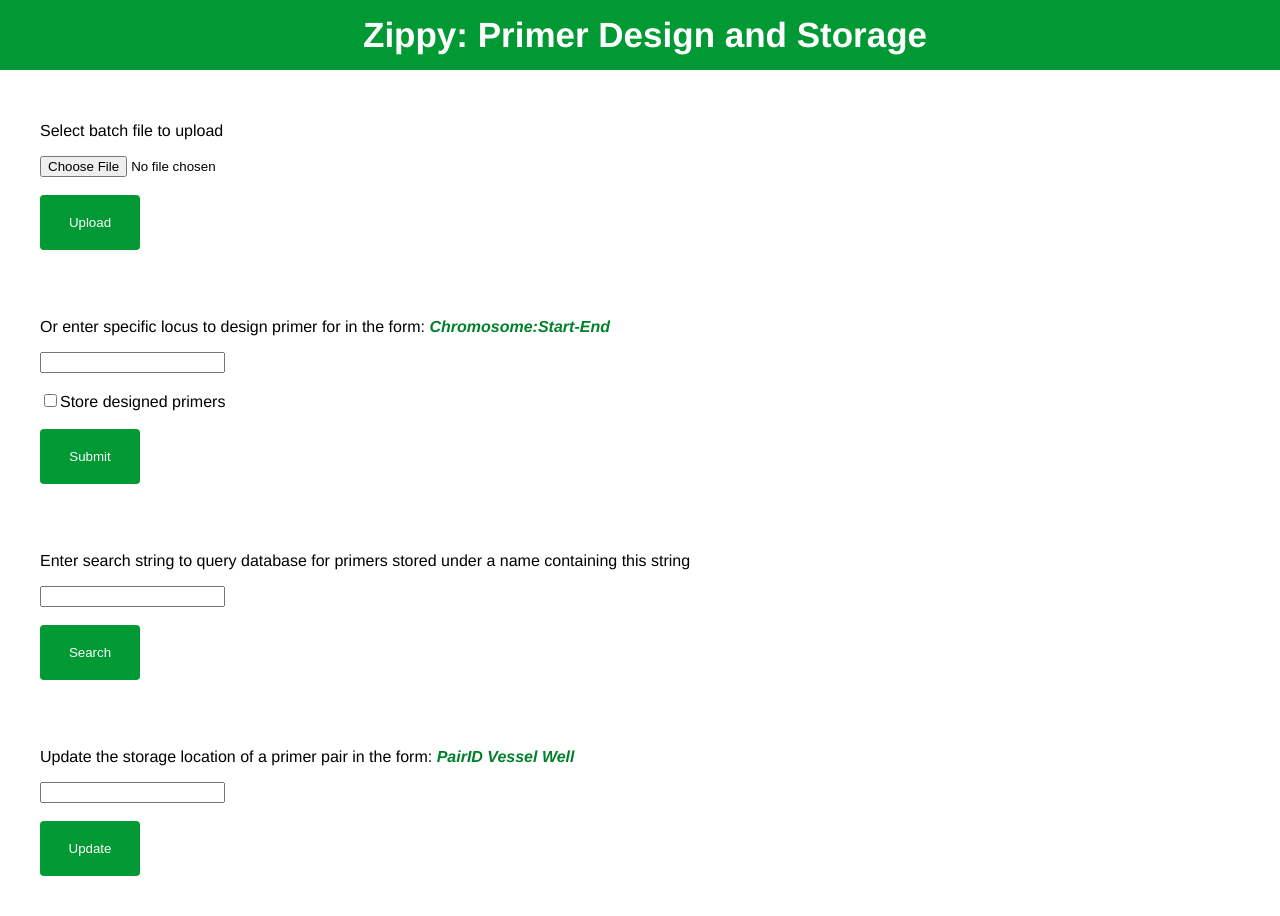
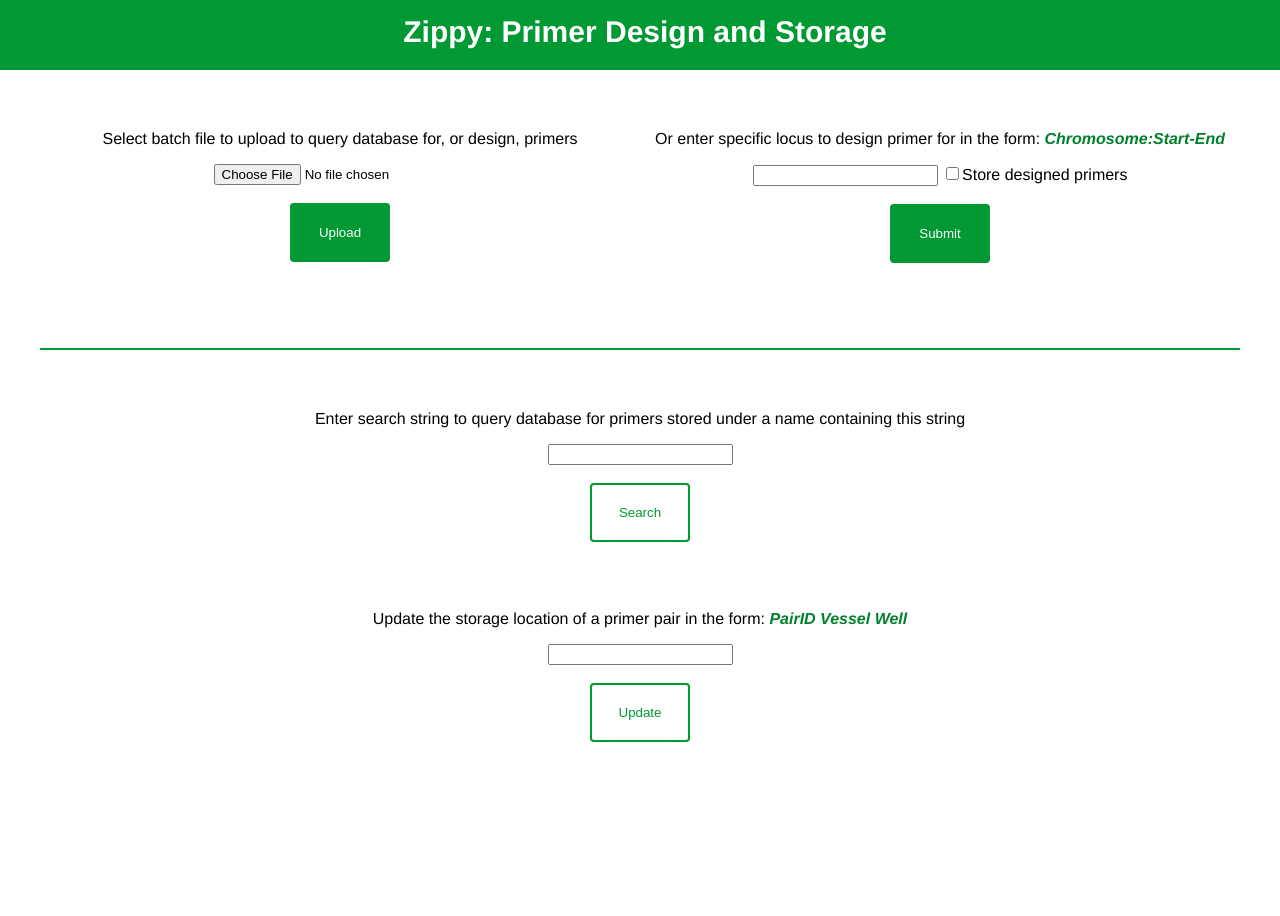
Before and after one commit to KingsPM/zippy, a Flask app: page / in a window 1280 px wide. After the commit the page ends 742 px from the top, so only its background shows below. Run offline with Flask 2, Linux system fonts and the light colour scheme.

Commit message:
search database by name working: up-to-date

```diff
--- a/app/static/styles.css
+++ b/app/static/styles.css
@@ -2,6 +2,7 @@ body {
     background-color: #FFFFFF;
     margin: 40px;
     font-family: helvetica;
+    text-align: left;
 }
 
 header {
@@ -12,7 +13,7 @@ header {
 	margin-left: -50px;
 	/*margin-bottom: 10px;*/
 	top:0;
-	font-size: 35px;
+	font-size: 30px;
 	text-align: center;
 	position: fixed;
 	height: 40px;
@@ -22,14 +23,23 @@ header {
 	margin-top: 80px;
 }
 
+#indexPage {
+    text-align: center;
+}
+
 #left {
 	float: left;
 	width: 50%;
+	height: 200px;
+    padding-right: 0%;
+    text-align: center;
 }
 
 #right {
 	float: right;
 	width: 50%;
+	height: 200px;
+	text-align: center;
 }
 
 h1 {
@@ -42,9 +52,21 @@ h1 {
 	margin-left: -10px;
 }
 
+input[type=file] {
+    cursor: pointer;
+}
+
+hr {
+	height: 2px;
+	color: #009933;
+	background-color: #009933;
+	border: none;
+}
+
 input[type=submit] {
 	background-color: #009933;
-    border: hidden;
+    border: 2px solid;
+	border-color: #009933;
     border-radius: 4px;
     color: white;
     padding: 20px;
@@ -53,8 +75,42 @@ input[type=submit] {
     width: 100px;
 }
 
-input[type=file] {
+input[type=submit]:hover {
+	background-color: white;
+	color: #009933;
+	font-weight: bold;
+}
+
+input[type=submit]:active {
+	background-color: white;
+	color: #009933;
+	font-weight: bold;
+	box-shadow: inset 0 0 5px 2px #009933;
+}
+
+#revButton {
+	background-color: white;
+	border: 2px solid;
+    border-radius: 4px;
+	border-color: #009933;
+	color: #009933;
+    padding: 20px;
+    text-decoration: none;
     cursor: pointer;
+    width: 100px;
+}
+
+#revButton:hover {
+	background-color: #009933;
+	color: white;
+	font-weight: bold;
+}
+
+#revButton:active {
+	background-color: white;
+	color: #009933;
+	font-weight: bold;
+	box-shadow: inset 0 0 5px 2px #009933;
 }
 
 .pop {
--- a/app/templates/base.html
+++ b/app/templates/base.html
@@ -6,9 +6,9 @@
     <body>
     	<div>
     	<a href="/index"><header><b>Zippy: Primer Design and Storage</b></header></a>
-        <hr>
     	</div>
     	<div id="below_header">
+            <br>
     	</div>
     	<div>
     	{% block content %}{% endblock %}
--- a/app/templates/index.html
+++ b/app/templates/index.html
@@ -1,32 +1,31 @@
 {% extends "base.html" %}
 {% block content %}
-    <div>
-        <div>
-            <p>Select batch file to upload</p>
+    <div id="indexPage">
+        <div id="left">
+            <p>Select batch file to upload to query database for, or design, primers</p>
             <form action="/upload/" method="post" enctype="multipart/form-data">
                 <input type="file" name="filePath"><br><br>
-                <input type="submit" value="Upload">
+                <input type="submit" value="Upload"><br><br>
             </form>
         </div>
         <div>
-            <br><br>
         </div>
-        <div>
+        <div id="right">
             <p>Or enter specific locus to design primer for in the form: <span class="pop">Chromosome:Start-End</span></p>
             <form action="/adhoc_design/" method="post" enctype="multipart/form-data">
-                <input type="text" name="locus"><br><br>
+                <input type="text" name="locus">
                 <input type="checkbox" name="store" value="True">Store designed primers<br><br>
-                <input type="submit" value="Submit">
+                <input type="submit" value="Submit"><br><br>
             </form>
         </div>
         <div>
-            <br><br>
+            <p>&nbsp</p><hr><br><br>
         </div>
         <div>
             <p>Enter search string to query database for primers stored under a name containing this string</p>
             <form action="/search_by_name/" method="post" enctype="multipart/form-data">
                 <input type="text" name="searchName"><br><br>
-                <input type="submit" value="Search">
+                <input type="submit" id="revButton" value="Search">
             </form>
         </div>
         <div>
@@ -36,7 +35,7 @@
             <p>Update the storage location of a primer pair in the form: <span class="pop">PairID Vessel Well</span></p>
             <form action="/update_location/" method="post" enctype="multipart/form-data">
                 <input type="text" name="location"><br><br>
-                <input type="submit" value="Update">
+                <input type="submit" id="revButton" value="Update">
             </form>
         </div>
     </div>
--- a/app/views.py
+++ b/app/views.py
@@ -103,30 +103,39 @@ def upload():
 @app.route('/adhoc_design/', methods=['POST'])
 def adhocdesign():
     locus = request.form.get('locus')
-    print locus
-    store = request.form.get('store')
-    print store
-    with open(app.config['CONFIG_FILE']) as conf:
-        config = json.load(conf, object_hook=ascii_encode_dict)
-        db = PrimerDB(config['database'])
-    # zippyPrimerQuery(config, targets, design=True, outfile=None, db=None, store=False)
-    primerTable, resultList, missedIntervals = zippyPrimerQuery(config, locus, True, None, db, store)
-    missedIntervalNames = []
-    for interval in missedIntervals:
-        missedIntervalNames.append(interval.name)
-    # os.chdir('./app/')
-    # print subprocess.call(['./zippy.py', 'get', locus, '--design', '--nostore'], shell=False)
-    return render_template('/adhoc_result.html', primerTable=primerTable, resultList=resultList, missedIntervals=missedIntervalNames)
+    # if locus:
+    if re.match('\w{1,2}:\d+-\d+',locus):
+        print locus
+        store = request.form.get('store')
+        print store
+        with open(app.config['CONFIG_FILE']) as conf:
+            config = json.load(conf, object_hook=ascii_encode_dict)
+            db = PrimerDB(config['database'])
+        # zippyPrimerQuery(config, targets, design=True, outfile=None, db=None, store=False)
+        primerTable, resultList, missedIntervals = zippyPrimerQuery(config, locus, True, None, db, store)
+        missedIntervalNames = []
+        for interval in missedIntervals:
+            missedIntervalNames.append(interval.name)
+        # os.chdir('./app/')
+        # print subprocess.call(['./zippy.py', 'get', locus, '--design', '--nostore'], shell=False)
+        return render_template('/adhoc_result.html', primerTable=primerTable, resultList=resultList, missedIntervals=missedIntervalNames)
+    else:
+        print "locus not given"
+        return render_template('/adhoc_result.html', primerTable=[], resultList=[], missedIntervals=[])
 
 @app.route('/update_location/', methods=['POST'])
 def update_Location():
     location = request.form.get('location')
-    with open(app.config['CONFIG_FILE']) as conf:
-        config = json.load(conf, object_hook=ascii_encode_dict)
-        db = PrimerDB(config['database'])
-    updateStatus = updateLocation(location, db)
-    print updateStatus
-    return render_template('location_updated.html', status=updateStatus)
+    if re.match('\w+\s\w+\s\w',location):
+        with open(app.config['CONFIG_FILE']) as conf:
+            config = json.load(conf, object_hook=ascii_encode_dict)
+            db = PrimerDB(config['database'])
+        updateStatus = updateLocation(location, db)
+        print updateStatus
+        return render_template('location_updated.html', status=updateStatus)
+    else:
+        print 'update location not given in correct format'
+        return render_template('location_updated.html', status=None)
 
 @app.route('/search_by_name/', methods=['POST'])
 def searchName():
--- a/app/zippy.py
+++ b/app/zippy.py
@@ -98,7 +98,6 @@ def getPrimers(intervals, db, design, config):
             sys.stderr.write('\r'+progress.show(i))
             ivpairs[iv] = []
             primerpairs = db.query(iv)
-            print primerpairs[0].location
             if primerpairs:
                 for pair in primerpairs:
                     ivpairs[iv].append(pair)
```
Also changed, not shown: app/templates/adhoc_result.html (+14 -7 lines), app/templates/location_updated.html (+14 -1 lines), app/templates/searchname_result.html (+3 -4 lines).
